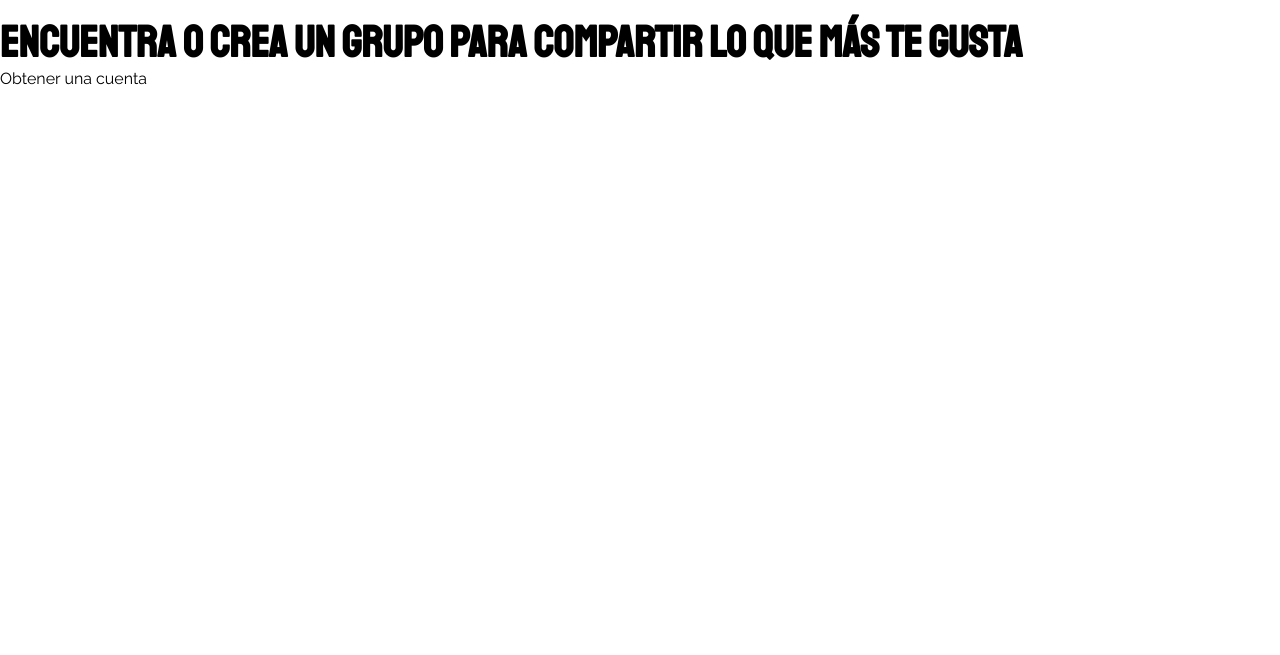
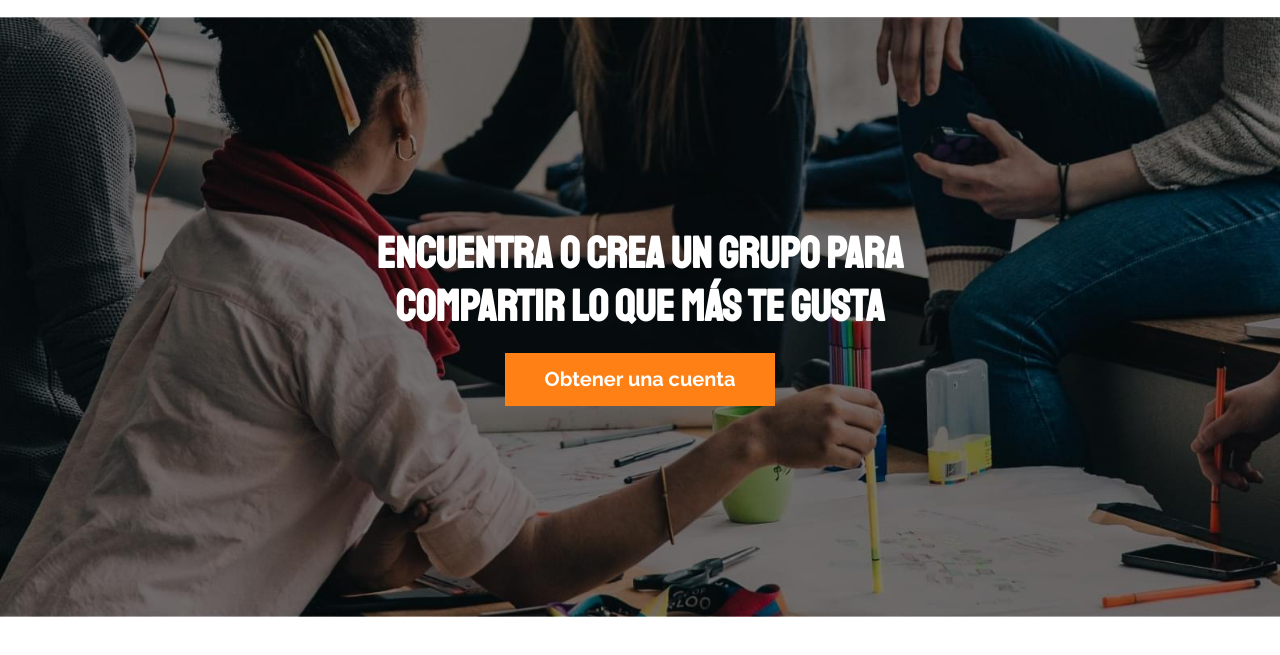
Before and after one commit to dolivare5/clon-de-meetup, a website: page index.html in a window 1280 px wide. Shown: the part 115-770 px from the top of the page. Drawn offline with Linux system fonts and the light colour scheme.

Commit message:
Commit No. 19. Termine de darle estilos al hero y la imagen de fondo. Utilizo display flex para alinear el contenido.

```diff
--- /dev/null
+++ b/src/scss/ui/02-hero/_hero.scss
@@ -0,0 +1,24 @@
+@use "../../base/variables" as v;
+@use "../../base/mixins" as m;
+
+
+.hero{
+    min-height: 60rem;
+    background-image: url("../img/hero.jpg");
+    background-size: cover;
+    background-position: center;
+
+    display: flex;
+    flex-direction: column;
+    justify-content: center;
+    align-items: center;
+    text-align: center;
+    &__texto{
+        max-width: 60rem;
+        color: v.$blanco;
+    }
+
+    &__enlace{
+        @include m.boton(v.$terciario, v.$blanco);
+    }
+}
--- /dev/null
+++ b/src/scss/ui/02-hero/index.scss
@@ -0,0 +1 @@
+@forward "hero";
--- a/src/scss/ui/index.scss
+++ b/src/scss/ui/index.scss
@@ -1 +1,2 @@
 @forward "01-header";
+@forward "02-hero";
```
Also changed, not shown: build/css/app.css, 1 other file.
